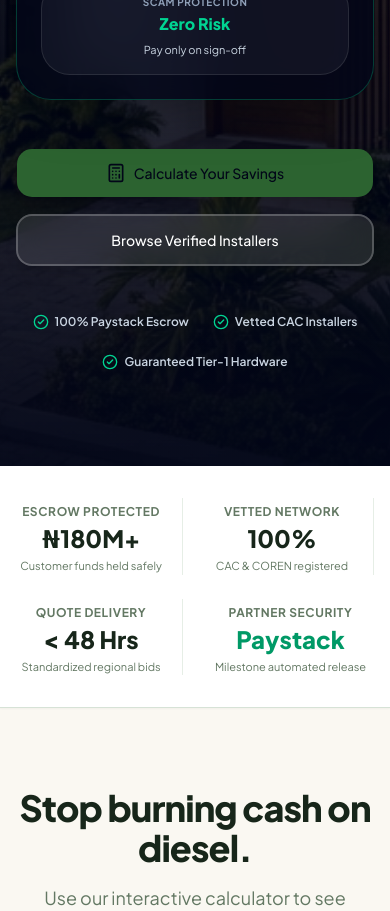
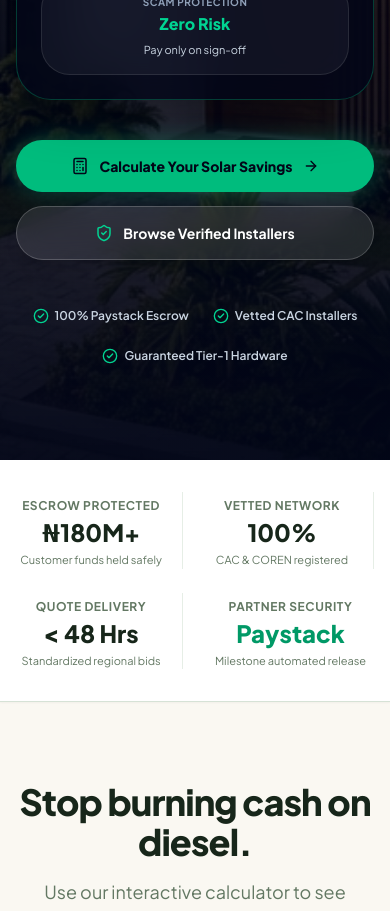
Before and after one commit to Muller5000/gridless-africa, a Next.js app: page / in a window 390 px wide. Shown: the part 940-1851 px from the top of the page. Built offline with nearby package versions, Linux system fonts and the light colour scheme.

Commit message:
Redesign hero CTAs to polished rounded-full pills with smooth anchor scroll and hover animations

```diff
--- a/src/app/(public)/page.tsx
+++ b/src/app/(public)/page.tsx
@@ -1,7 +1,14 @@
 import React from "react";
 import Link from "next/link";
 import { buttonVariants } from "@/components/ui/button";
-import { ShieldCheck, Calculator, Compass, ChevronRight, CheckCircle2 } from "lucide-react";
+import {
+  ShieldCheck,
+  Calculator,
+  Compass,
+  ChevronRight,
+  CheckCircle2,
+  ArrowRight,
+} from "lucide-react";
 import { InstallerShowcase } from "@/components/installer-showcase";
 import { GeneratorRoiCalculator } from "@/features/calculator/generator-roi-calculator";
 import { HeroRealityToggle } from "@/components/hero-reality-toggle";
@@ -44,27 +51,21 @@ export default function LandingPage() {
           <HeroRealityToggle />
 
           {/* Centered Action Buttons */}
-          <div className="flex flex-col gap-4 pt-4 sm:flex-row sm:justify-center">
+          <div className="flex flex-col gap-3.5 pt-2 sm:flex-row sm:justify-center">
             <Link
               href="/calculator"
-              className={buttonVariants({
-                size: "lg",
-                className:
-                  "cursor-pointer gap-2 bg-emerald-500 px-8 py-6 text-base font-black text-slate-950 shadow-xl transition-transform hover:scale-105 hover:bg-emerald-400",
-              })}
+              className="group inline-flex items-center justify-center gap-2.5 rounded-full bg-emerald-500 px-8 py-4 text-sm font-black text-slate-950 shadow-[0_0_25px_rgba(16,185,129,0.35)] transition-all hover:scale-[1.02] hover:bg-emerald-400 active:scale-[0.98] sm:text-base"
             >
-              <Calculator className="size-5" /> Calculate Your Savings
+              <Calculator className="size-4.5" />
+              <span>Calculate Your Solar Savings</span>
+              <ArrowRight className="size-4 transition-transform group-hover:translate-x-1" />
             </Link>
             <Link
-              href="/login"
-              className={buttonVariants({
-                variant: "outline",
-                size: "lg",
-                className:
-                  "cursor-pointer border-2 border-white/30 bg-white/10 px-8 py-6 text-base font-bold text-white shadow-lg backdrop-blur-md transition-all hover:bg-white/20 hover:text-white",
-              })}
+              href="#installers"
+              className="inline-flex items-center justify-center gap-2.5 rounded-full border border-white/20 bg-white/10 px-8 py-4 text-sm font-bold text-white shadow-lg backdrop-blur-md transition-all hover:border-white/40 hover:bg-white/20 active:scale-[0.98] sm:text-base"
             >
-              Browse Verified Installers
+              <ShieldCheck className="size-4.5 text-emerald-400" />
+              <span>Browse Verified Installers</span>
             </Link>
           </div>
 
@@ -141,7 +142,10 @@ export default function LandingPage() {
       </section>
 
       {/* Installer Showcase Deck */}
-      <section className="border-border relative w-full overflow-hidden border-b py-20 md:py-28">
+      <section
+        id="installers"
+        className="border-border relative w-full overflow-hidden border-b py-20 md:py-28"
+      >
         {/* Decorative background for glass morphism */}
         <div className="from-primary/10 via-secondary/10 to-primary/10 absolute top-1/2 left-1/2 -z-10 h-full w-[150%] -translate-x-1/2 -translate-y-1/2 rounded-full bg-gradient-to-r blur-[100px]" />
 
```
